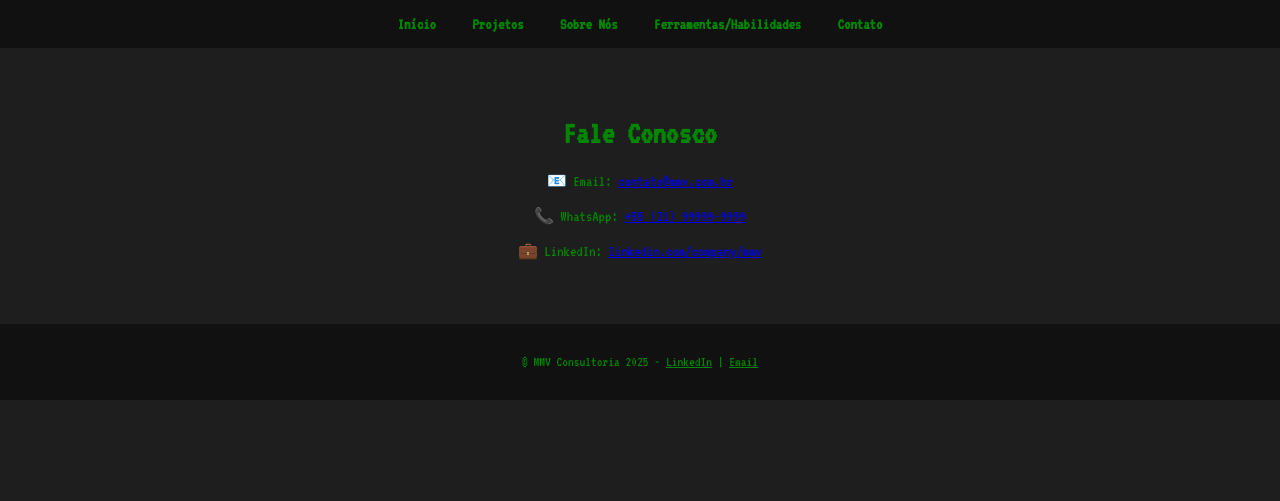
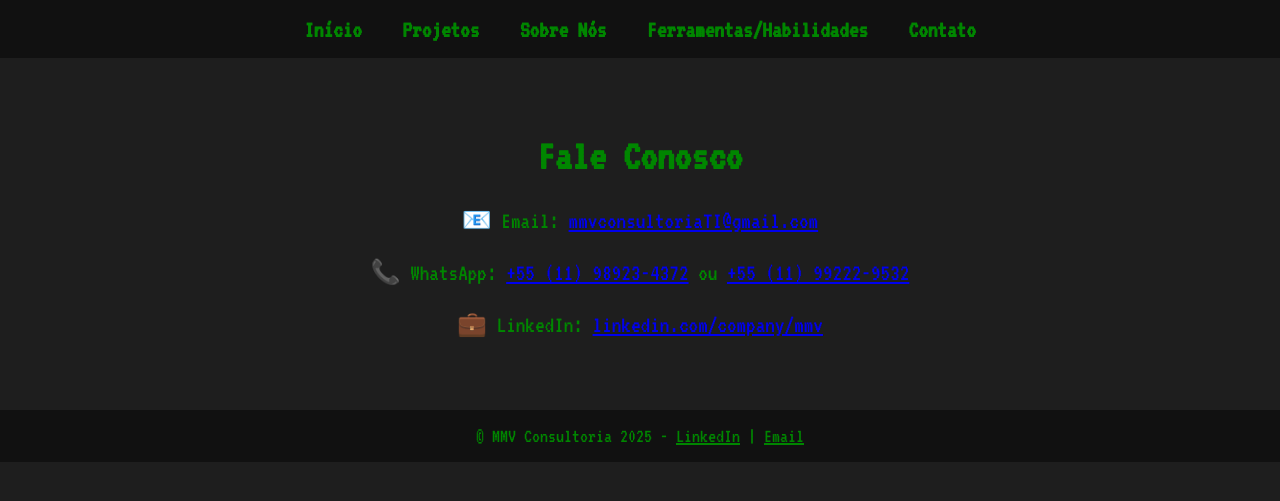
Before and after one commit to MauricioMacedoVillarnobo/SitePortfolio, a Django app: page /contato/ in a window 1280 px wide. Shown: the top 501 px of the page. Run offline with Django 5.2, Linux system fonts and the light colour scheme.

Commit message:
emaileteladicionados-alteracaotamanhofonte

```diff
--- a/pages/templates/pages/contact.html
+++ b/pages/templates/pages/contact.html
@@ -6,8 +6,8 @@
 {% block content %}
 <div class="home-container">
     <h1>Fale Conosco</h1>
-    <p>📧 Email: <a href="mailto:contato@mmv.com.br">contato@mmv.com.br</a></p>
-    <p>📞 WhatsApp: <a href="https://wa.me/5521999999999" target="_blank">+55 (21) 99999-9999</a></p>
+    <p>📧 Email: <a href="mmvconsultoriaTI@gmail.com">mmvconsultoriaTI@gmail.com</a></p>
+    <p>📞 WhatsApp: <a href="https://wa.me/5511989234372" target="_blank">+55 (11) 98923-4372</a> ou <a href="https://wa.me/5511992229532" target="_blank">+55 (11) 99222-9532</a></p>
     <p>💼 LinkedIn: <a href="https://www.linkedin.com/company/mmv" target="_blank">linkedin.com/company/mmv</a></p>
 </div>
 {% endblock %}
--- a/static/css/style.css
+++ b/static/css/style.css
@@ -1,6 +1,6 @@
 @font-face {
     font-family: 'VT323';
-    src: url('../fonts/VT323-Regular.ttf') format('truetype');
+    src: url('/static/fonts/VT323-Regular.ttf') format('truetype');
     font-weight: normal;
     font-style: normal;
 }
@@ -13,6 +13,18 @@ body {
     padding: 0;
 }
 
+h1 {
+    font-size: 32pt;
+}
+
+p {
+    font-size: 18pt;
+}
+
+li {
+    font-size: 18pt;
+}
+
 .navbar {
     background-color: #111;
     padding: 1rem;
@@ -20,6 +32,7 @@ body {
     position: sticky;
     top: 0;
     z-index: 1000;
+    font-size: 20pt;
 }
 
 .navbar ul {
@@ -37,6 +50,7 @@ body {
     color: #008600;
     text-decoration: none;
     font-weight: bold;
+
 }
 
 .navbar a:hover {
@@ -63,8 +77,9 @@ ul {
     text-align: center;
     padding: 1rem;
     background-color: #111;
-    font-size: 0.9rem;
+    font-size: 15pt;
 }
+
 .footer a {
     color: #008600;
 }
--- a/templates/base.html
+++ b/templates/base.html
@@ -24,7 +24,7 @@
     </main>
 
     <footer class="footer">
-        <p>© MMV Consultoria 2025 - <a href="https://www.linkedin.com/company/mmv">LinkedIn</a> | <a href="mailto:contato@mmv.com.br">Email</a></p>
+        © MMV Consultoria 2025 - <a href="https://www.linkedin.com/company/mmv">LinkedIn</a> | <a href="mmvconsultoriaTI@gmail.com">Email</a>
     </footer>
 </body>
 </html>
```
Also changed, not shown: db.sqlite3.
